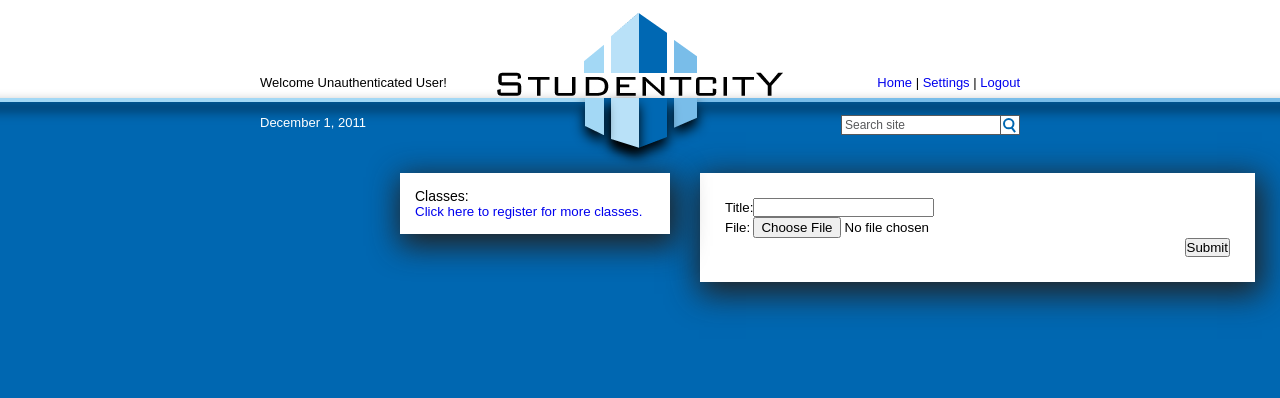
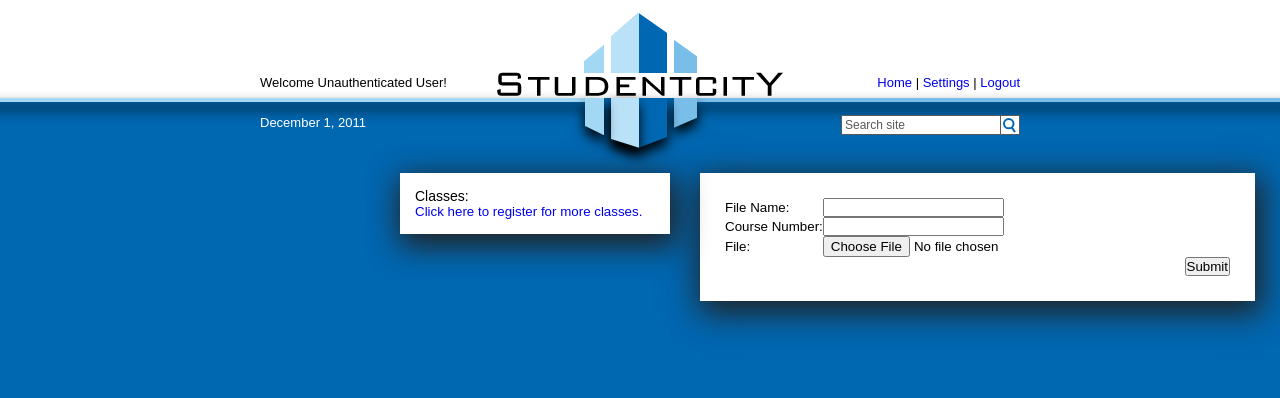
Before and after one commit to vamega/StudentCity, a Django app: template templates/fileupload/upload.html in a window 1280 px wide. Shown: the top 398 px of the page. Run offline with Django 3.2, Linux system fonts and the light colour scheme; the template is opened without the code that fills it, so the values that code supplies are empty.

Commit message:
added course num and correct location saving

```diff
--- a/fileupload/form.py
+++ b/fileupload/form.py
@@ -8,4 +8,5 @@ from django import forms
 class UploadFileForm(forms.Form):
 
     title = forms.CharField(max_length=50)
+    course_num = forms.CharField(max_length=50)
     file  = forms.FileField()
--- a/templates/fileupload/upload.html
+++ b/templates/fileupload/upload.html
@@ -16,7 +16,8 @@
     {% csrf_token %}
     <table>
 
-      <tr><td>Title:</td><td><input type="text" name="title" /></td></tr>
+      <tr><td>File Name:</td><td><input type="text" name="title" /></td></tr>
+      <tr><td>Course Number:</td><td><input type="text" name="course_num" /></td></tr>
       <tr><td>File:</td><td><input type="file" name="file" /></td></tr>
     </table>
       <input type="submit" value="Submit" class = "float_right button_input" />
```
Also changed, not shown: fileupload/views.py (+11 -2 lines), templates/fileupload/success.html (+8 -2 lines).
